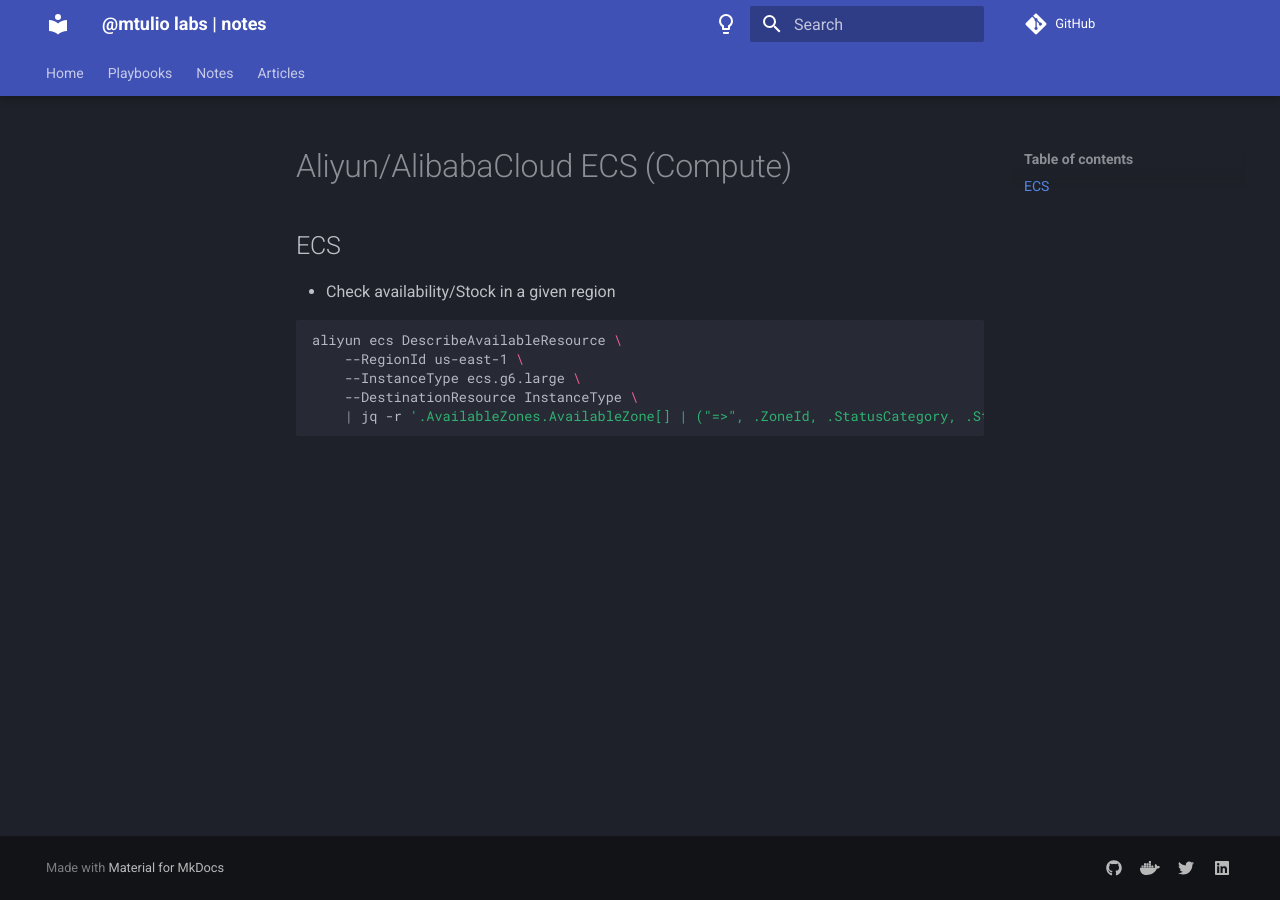
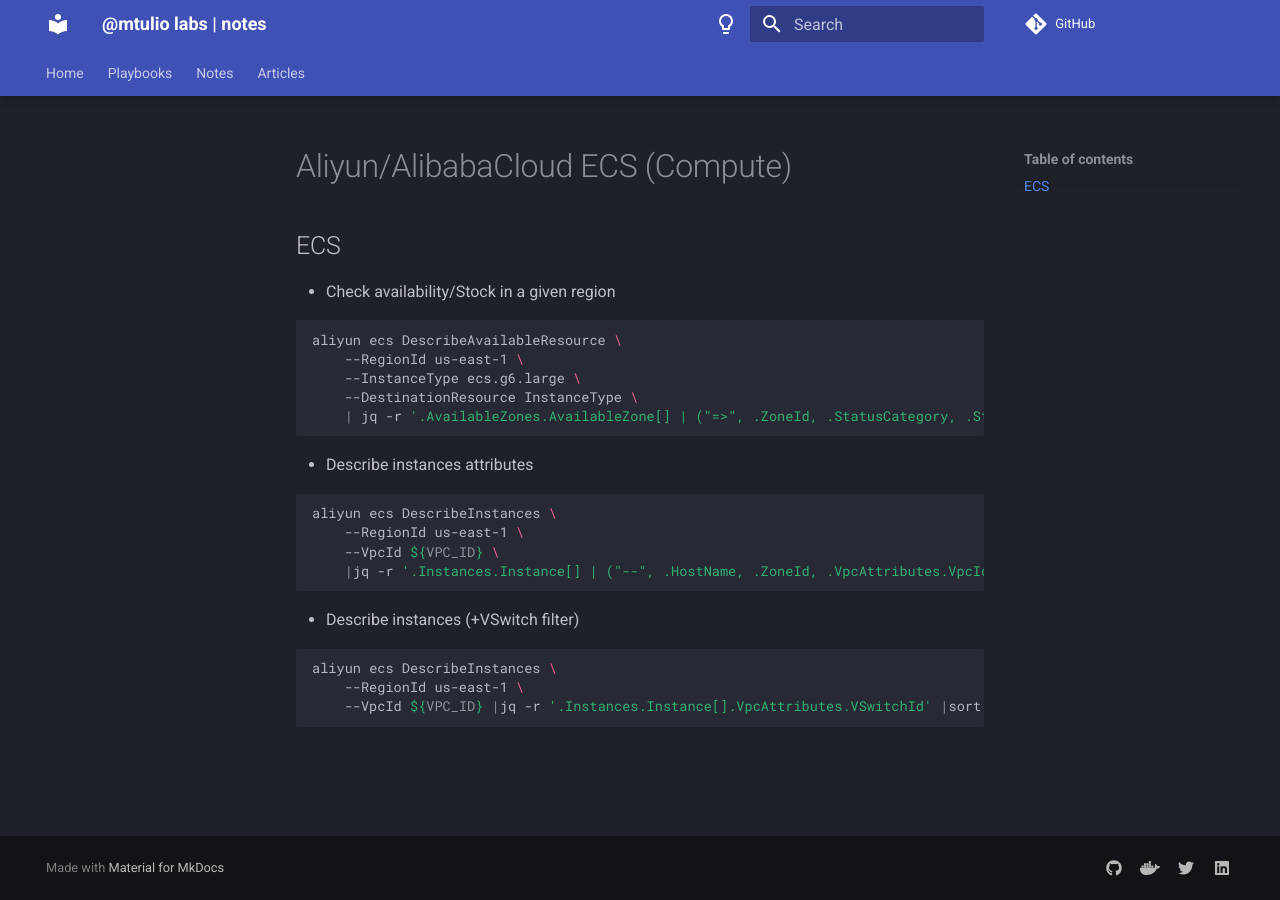
Before and after one commit to mtulio/mtulio.labs, an MkDocs documentation site: the page built from docs/notes/cloud/aliyun-ecs.md, in a window 1280 px wide. Built offline with MkDocs 1.6.1 and Material for MkDocs 9.7.7, drawn with Linux system fonts in a browser that asks for light colours; comment, search, counter and statistics services are not loaded.

Commit message:
feat/aliyun-cli: add common cmds from basic services

````diff
--- a/docs/notes/cloud/aliyun-ecs.md
+++ b/docs/notes/cloud/aliyun-ecs.md
@@ -11,3 +11,20 @@ aliyun ecs DescribeAvailableResource \
     --DestinationResource InstanceType \
     | jq -r '.AvailableZones.AvailableZone[] | ("=>", .ZoneId, .StatusCategory, .Status, .StatusCategory)'
 ```
+
+- Describe instances attributes
+
+``` shell
+aliyun ecs DescribeInstances \
+    --RegionId us-east-1 \
+    --VpcId ${VPC_ID} \
+    |jq -r '.Instances.Instance[] | ("--", .HostName, .ZoneId, .VpcAttributes.VpcId, .VpcAttributes.VSwitchId)'
+```
+
+- Describe instances (+VSwitch filter)
+
+``` shell
+aliyun ecs DescribeInstances \
+    --RegionId us-east-1 \
+    --VpcId ${VPC_ID} |jq -r '.Instances.Instance[].VpcAttributes.VSwitchId' |sort |uniq -c
+```
````
Also changed, not shown: docs/notes/cloud/aliyun-cli.md (+0 -49 lines), docs/notes/cloud/aliyun-oss.md (added, +20 -0 lines), docs/notes/cloud/aliyun-ram.md (added, +28 -0 lines), docs/notes/cloud/aliyun-vpc.md (added, +45 -0 lines).
